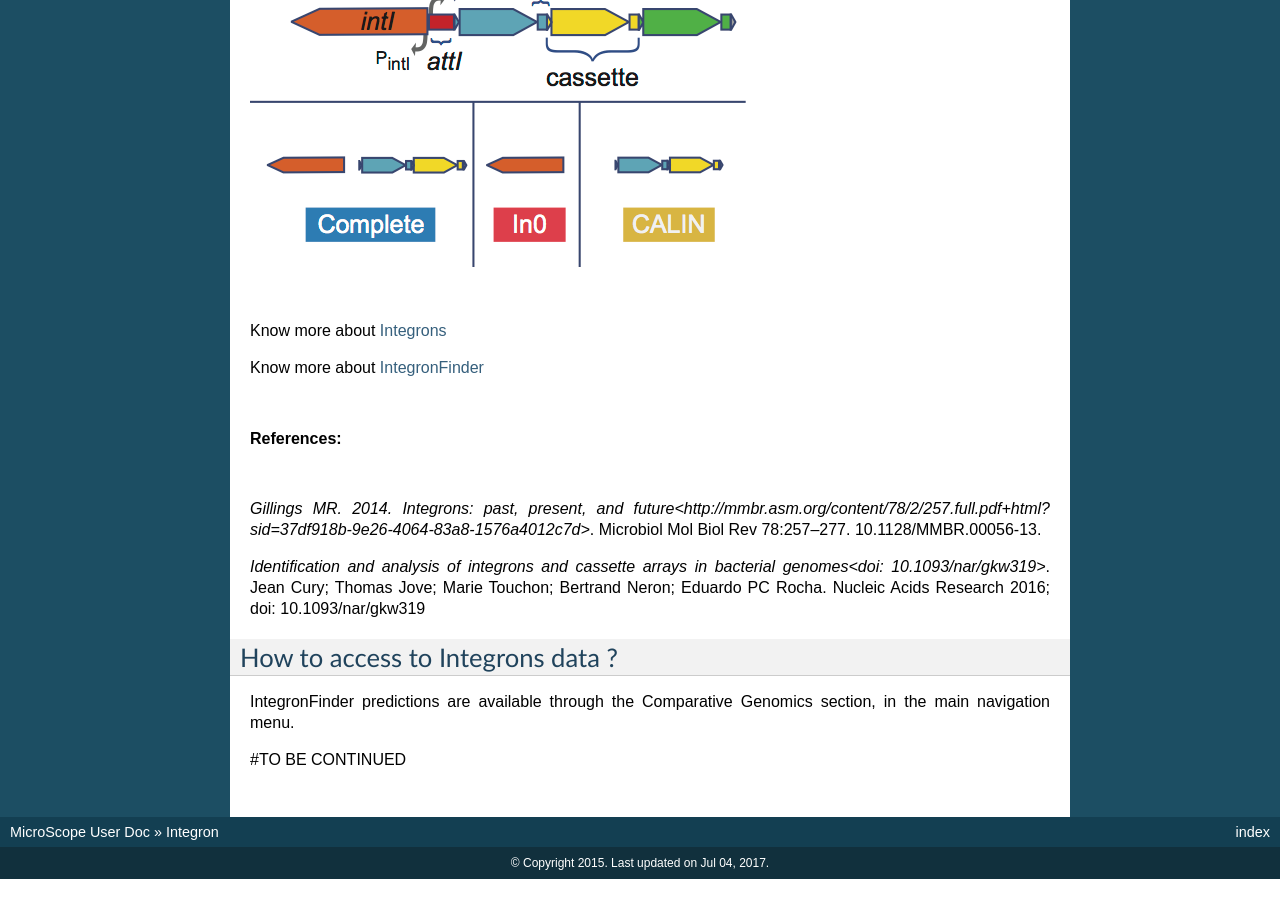
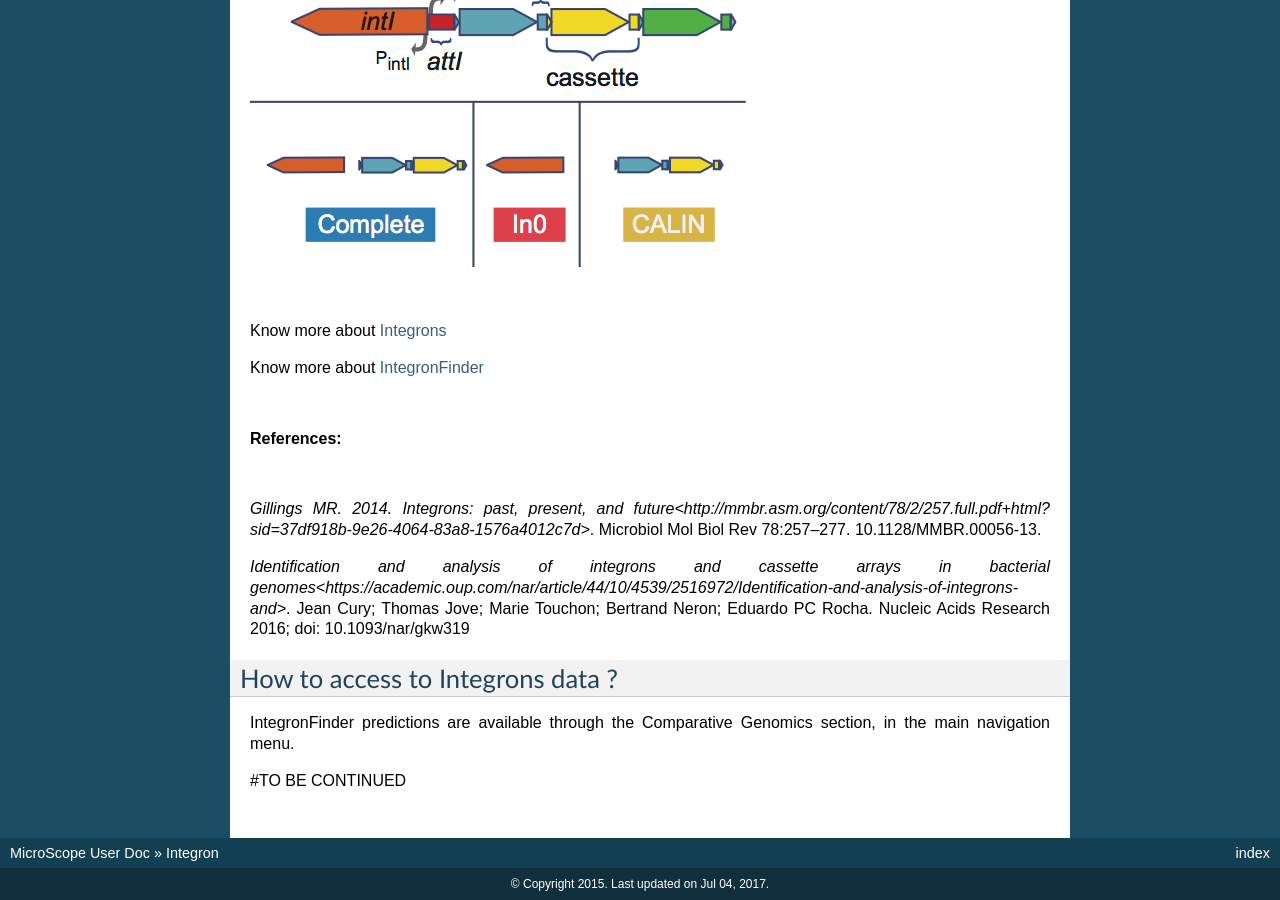
Before and after one commit to labgem/microscope-user-doc, a Sphinx documentation site: the page built from docs/content/compgenomics/integrons.rst, in a window 1280 px wide and 900 px high, scrolled down 1225 px. Built offline with Sphinx 7.4.7, drawn with Linux system fonts in a browser that asks for light colours; formulas are drawn with MathJax 3; before the commit the page ends 2104 px from its top, so only the background shows below that; some of the changed lines change nothing that is shown.

Commit message:
Update integrons.rst

```diff
--- a/docs/content/compgenomics/integrons.rst
+++ b/docs/content/compgenomics/integrons.rst
@@ -42,7 +42,7 @@ Know more about `IntegronFinder <http://integronfinder.readthedocs.io/en/latest/
 
 `Gillings MR. 2014. Integrons: past, present, and future<http://mmbr.asm.org/content/78/2/257.full.pdf+html?sid=37df918b-9e26-4064-83a8-1576a4012c7d>`. Microbiol Mol Biol Rev 78:257–277. 10.1128/MMBR.00056-13.
 
-`Identification and analysis of integrons and cassette arrays in bacterial genomes<doi: 10.1093/nar/gkw319>`. Jean Cury; Thomas Jove; Marie Touchon; Bertrand Neron; Eduardo PC Rocha. Nucleic Acids Research 2016;
+`Identification and analysis of integrons and cassette arrays in bacterial genomes<https://academic.oup.com/nar/article/44/10/4539/2516972/Identification-and-analysis-of-integrons-and>`. Jean Cury; Thomas Jove; Marie Touchon; Bertrand Neron; Eduardo PC Rocha. Nucleic Acids Research 2016;
 doi: 10.1093/nar/gkw319
 
 How to access to Integrons data ?
```
